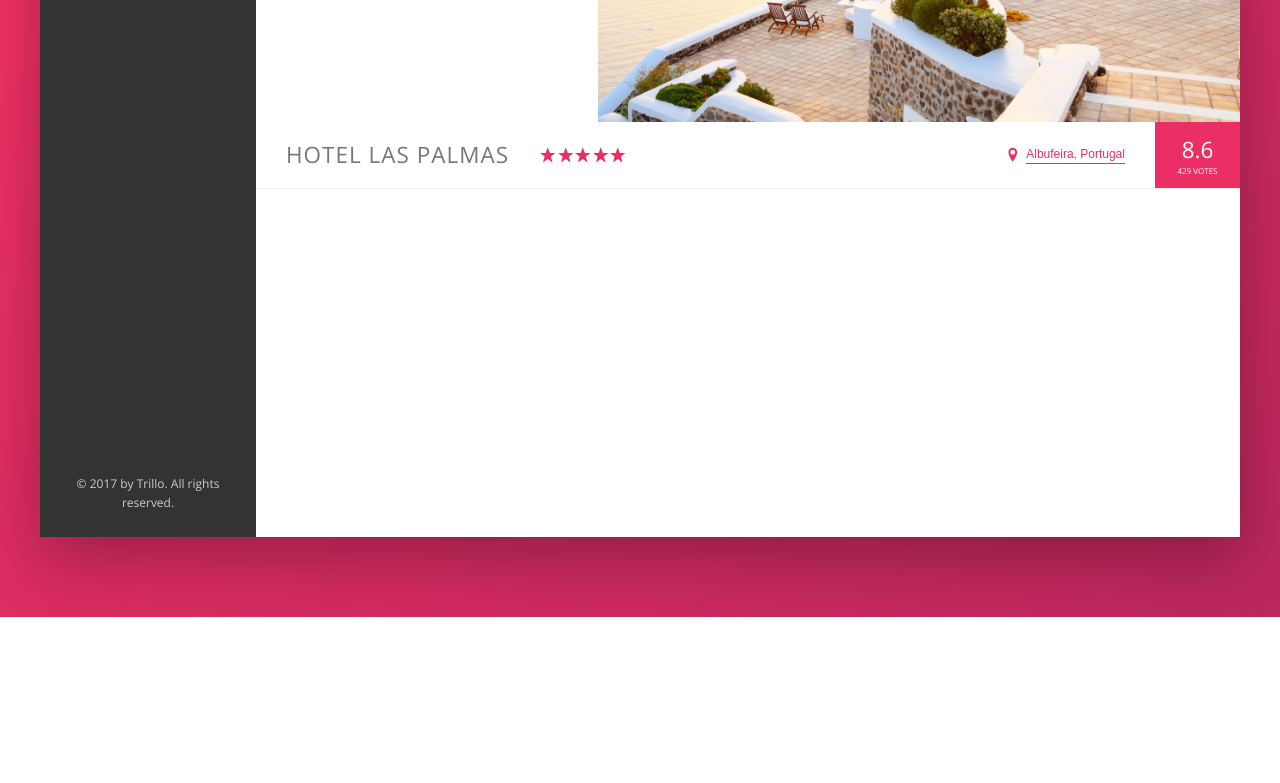
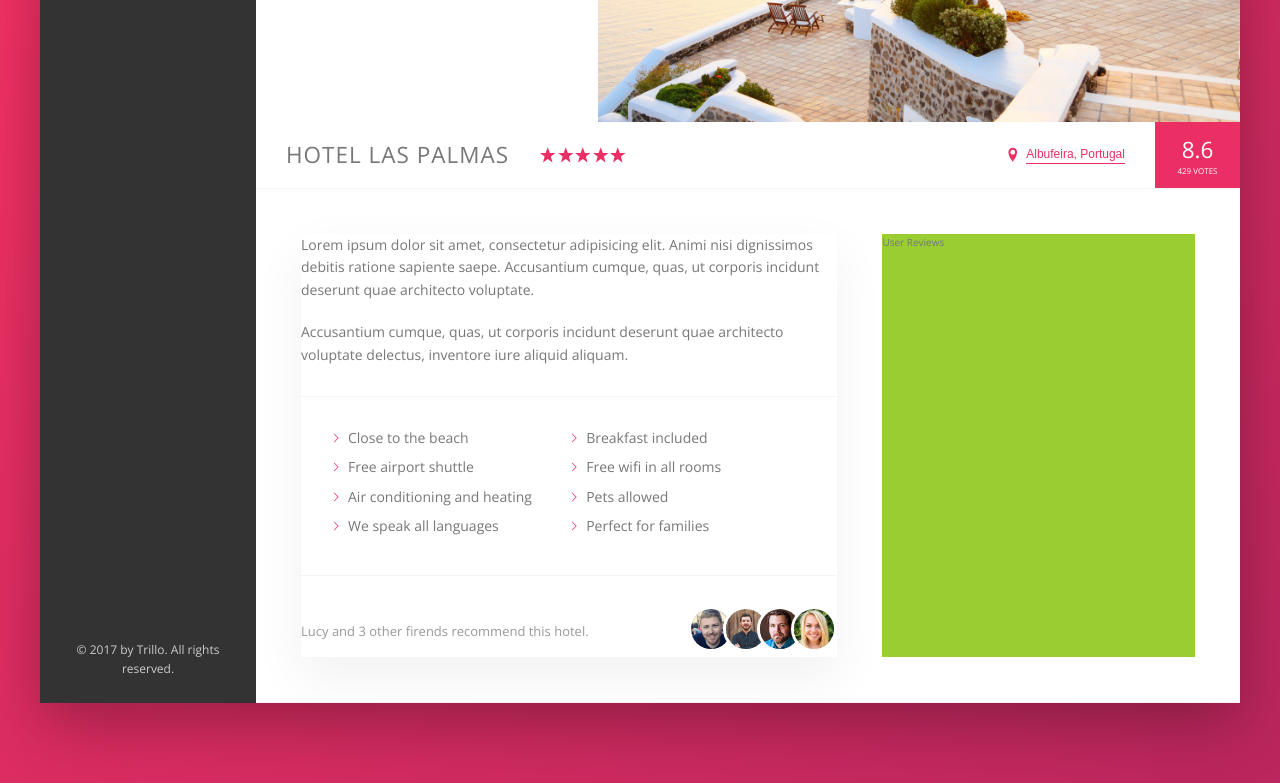
Before and after one commit to pvptowers/course-project-css-sass-trillo, a website: page index.html in a window 1280 px wide. Shown: the part 413-1196 px from the top of the page. Before the commit the page ends 1030 px from the top, so only its background shows below. Drawn offline with nearby package versions, Linux system fonts and the light colour scheme.

Commit message:
creating the description component

```diff
--- a/index.html
+++ b/index.html
@@ -125,6 +125,44 @@
                         <div class="overview__rating-count">429 votes</div>
                     </div>
                 </div>
+
+                <div class="detail">
+
+                    <div class="description">
+                        <p class="paragraph">
+                            Lorem ipsum dolor sit amet, consectetur adipisicing elit. Animi nisi dignissimos debitis
+                            ratione sapiente saepe. Accusantium cumque, quas, ut corporis incidunt deserunt quae
+                            architecto voluptate.
+                        </p>
+                        <p class="paragraph">Accusantium cumque, quas, ut corporis incidunt deserunt quae architecto
+                            voluptate delectus, inventore iure aliquid aliquam.
+                        </p>
+
+                        <ul class="list">
+                            <li class="list__item">Close to the beach</li>
+                            <li class="list__item">Breakfast included</li>
+                            <li class="list__item">Free airport shuttle</li>
+                            <li class="list__item">Free wifi in all rooms</li>
+                            <li class="list__item">Air conditioning and heating</li>
+                            <li class="list__item">Pets allowed</li>
+                            <li class="list__item">We speak all languages</li>
+                            <li class="list__item">Perfect for families</li>
+                        </ul>
+
+                        <div class="recommend">
+                            <p class="recommend__count">Lucy and 3 other firends recommend this hotel.</p>
+                            <div class="recommend__friends">
+                                <img src="img/user-3.jpg" alt="Friend 1" class="recommend__photo">
+                                <img src="img/user-4.jpg" alt="Friend 2" class="recommend__photo">
+                                <img src="img/user-5.jpg" alt="Friend 3" class="recommend__photo">
+                                <img src="img/user-6.jpg" alt="Friend 4" class="recommend__photo">
+                            </div>
+                        </div>
+                    </div>
+                    <div class="user-reviews">User Reviews</div>
+
+                </div>
+
             </main>
         </div>
     </div>
--- a/sass/_components.scss
+++ b/sass/_components.scss
@@ -192,7 +192,7 @@
 .overview {
     display: flex;
     align-items: center;
-    border-bottom: 1px solid var(--color-grey-light-2);
+    border-bottom: var(--line);
 
     &__heading {
         font-size: 2.25rem;
@@ -287,3 +287,66 @@
         transform: scale(1);
     }
 }
+
+.paragraph:not(:last-of-type) {
+    margin-bottom: 2rem;
+}
+
+.list {
+    list-style: none;
+    margin: 3rem 0;
+    padding: 3rem;
+    border-top: var(--line);
+    border-bottom: var(--line);
+
+    display: flex;
+    flex-wrap: wrap;
+
+    &__item {
+        flex: 0 0 50%;
+        margin-bottom: .7rem;
+    }
+
+    &__item::before {
+        content: "";
+        display: inline-block;
+        height: 1rem;
+        width: 1rem;
+        margin-right: .7rem;
+
+        //older browsers
+        // background-image: url(../img/chevron-thin-right.svg);
+        // background-size: cover;
+
+        //new browsers - masks
+        background-color: var(--color-primary);
+        -webkit-mask-image: url(../img/chevron-thin-right.svg);
+        -webkit-mask-size: cover;
+        mask-image: url(../img/chevron-thin-right.svg);
+        mask-size: cover;
+
+    }
+}
+
+.recommend {
+    font-size: 1.3rem;
+    color: var(--color-grey-dark-3);
+    display: flex;
+    align-items: center;
+
+    &__count {
+        margin-right: auto;
+    }
+
+    &__photo {
+        box-sizing: content-box;
+        height: 4rem;
+        width: 4rem;
+        border-radius: 50%;
+        border: 3px solid #fff;
+
+        &:not(:last-child) {
+            margin-right: -1.5rem;
+        }
+    }
+}
--- a/sass/_layout.scss
+++ b/sass/_layout.scss
@@ -12,8 +12,7 @@
     font-size: 1.4rem;
     height: 7rem;
     background-color: #fff;
-    border-bottom: 1px solid var(--color-grey-light-2);
-
+    border-bottom: var(--line);
     display: flex;
     justify-content: space-between;
     align-items: center;
@@ -35,5 +34,25 @@
 .hotel-view {
     background-color: #fff;
     flex: 1;
-    height: 80rem;
 }
+
+.detail {
+    display: flex;
+    padding: 4.5rem;
+    border-bottom: var(--line);
+
+
+}
+
+.description {
+    font-size: 1.4rem;
+    background-color: #fff;
+    box-shadow: var(--shadow-light);
+    flex: 0 0 60%;
+    margin-right: 4.5rem;
+}
+
+.user-reviews {
+    background-color: yellowgreen;
+    flex: 1;
+}
```
Also changed, not shown: css/style.css.
